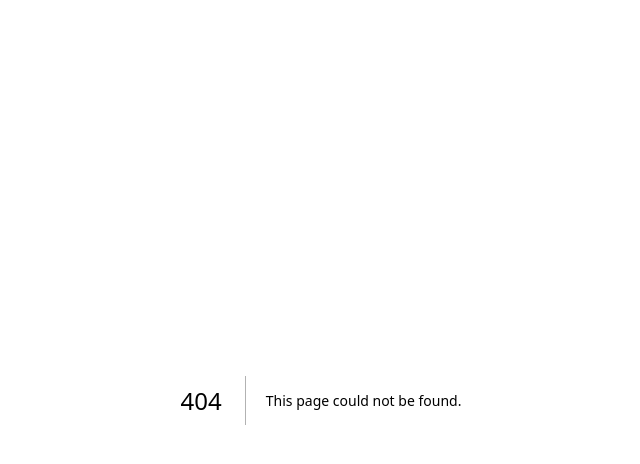
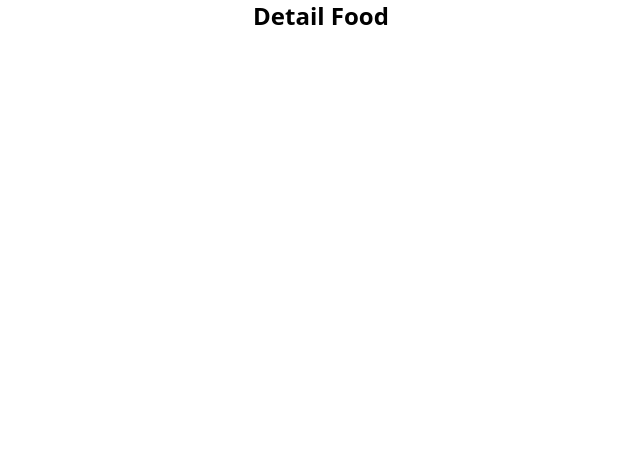
Before and after one commit to danimisme/dibimbing-food, a Next.js app: page /essen/1 in a window 1280 px wide. Before the commit this address had no page. Shown: the top 464 px of the page, without its empty margins (319-959 px from the left). Built offline with nearby package versions, Linux system fonts and the light colour scheme.

Commit message:
Create DetailFoodPage

```diff
--- /dev/null
+++ b/src/pages/essen/[id].jsx
@@ -0,0 +1,7 @@
+export default function DetailFoodPage() {
+  return (
+    <div>
+      <h1 className=" text-2xl font-bold text-center">Detail Food</h1>
+    </div>
+  );
+}
```
